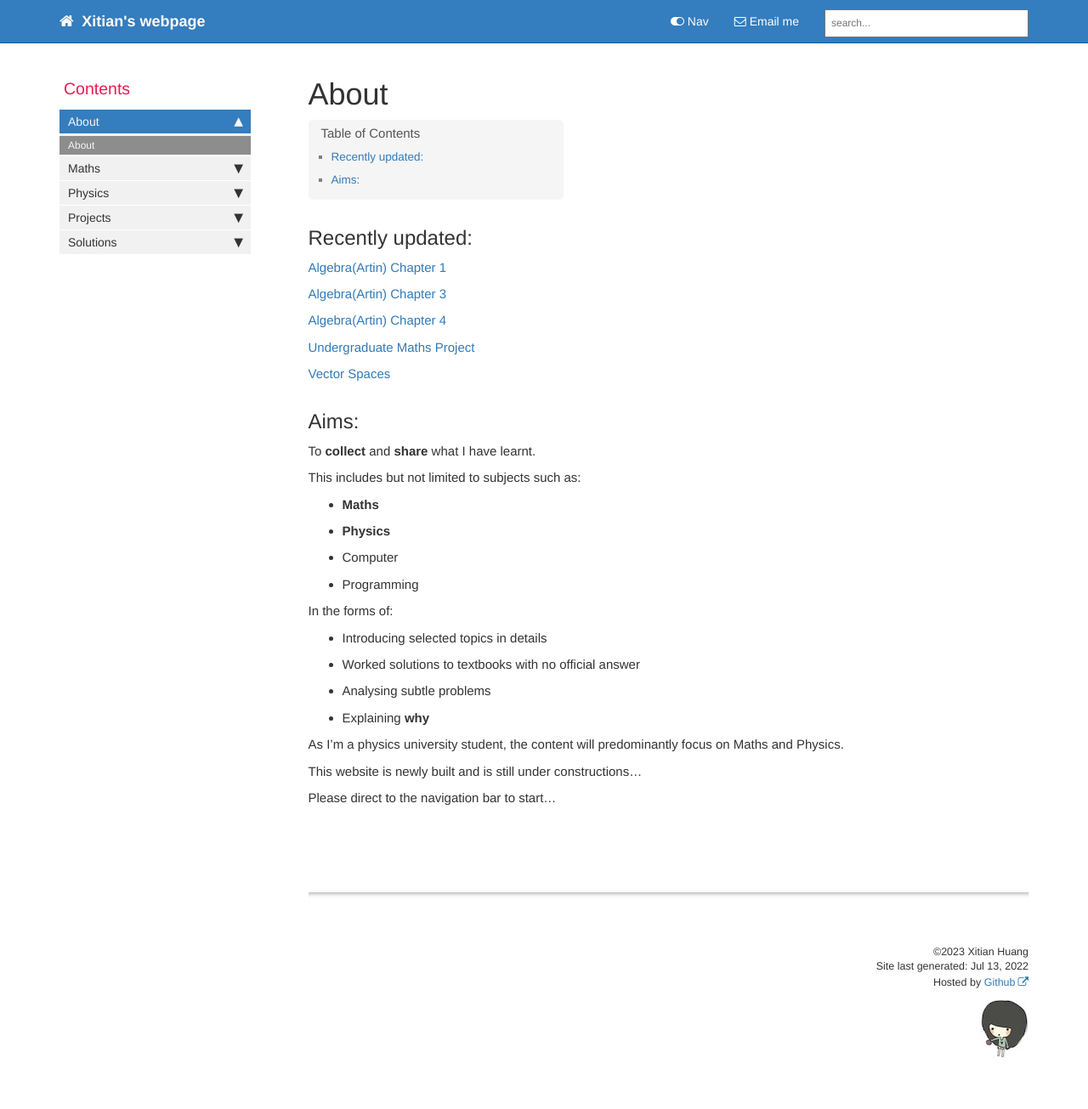
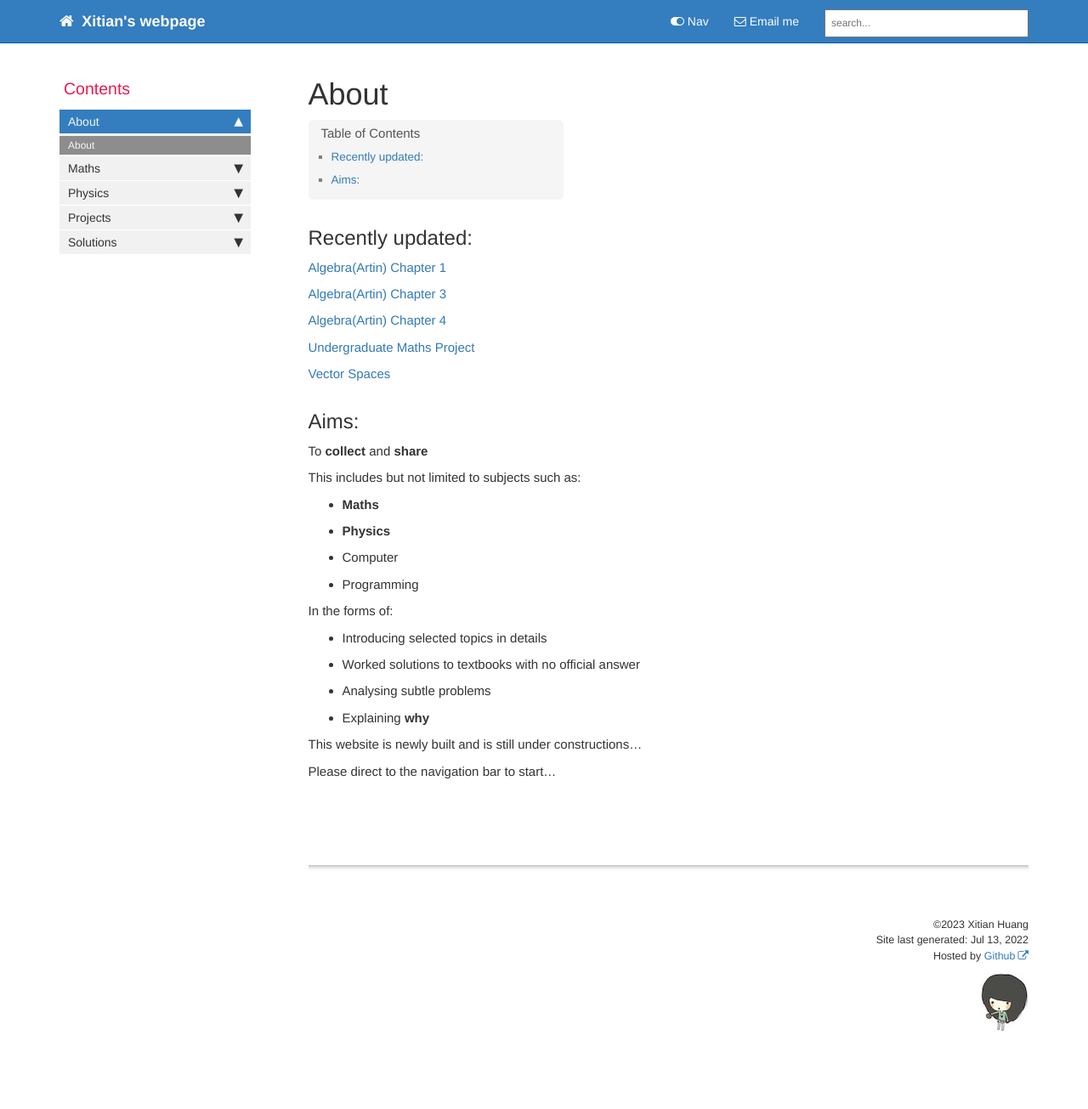
Before and after one commit to isx2015/isx2015.github.io, a Jekyll site: the page built from index.md, in a window 1280 px wide. Shown: the whole page at 85% size. Built offline with Jekyll 4.4.1, drawn with Linux system fonts in a browser that asks for light colours; comment, search, counter and statistics services are not loaded; after the commit the page ends 1274 px from its top, so only the background shows below that.

Commit message:
Update index.md

```diff
--- a/index.md
+++ b/index.md
@@ -20,7 +20,7 @@ folder: sites
 [Vector Spaces](vec-space.html)
 ## Aims:
 
-To **collect** and **share** what I have learnt.
+To **collect** and **share**
 
 This includes but not limited to subjects such as:
 * **Maths**
@@ -34,8 +34,6 @@ In the forms of:
 * Analysing subtle problems
 * Explaining **why**
 
-As I'm a physics university student, the content will predominantly focus on Maths and Physics.
-
 This website is newly built and is still under constructions...
 
 Please direct to the navigation bar to start...
```
